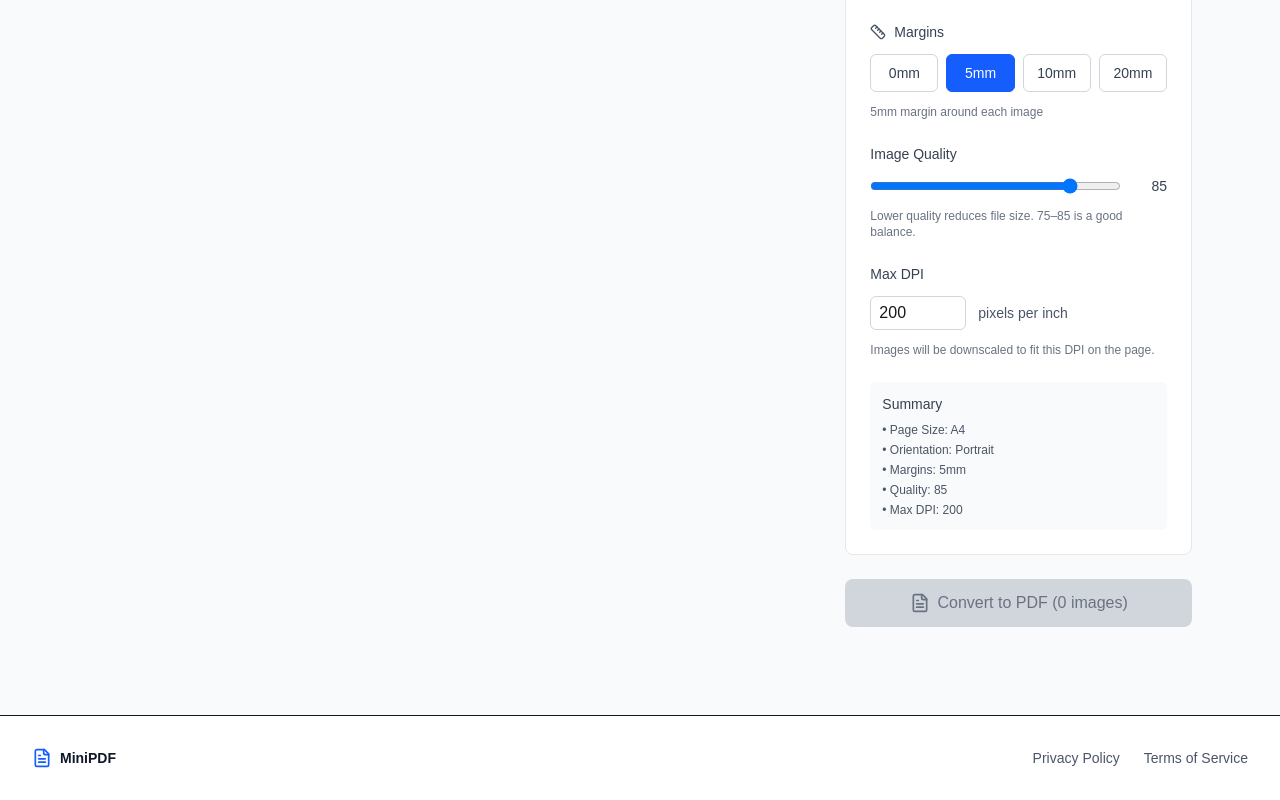
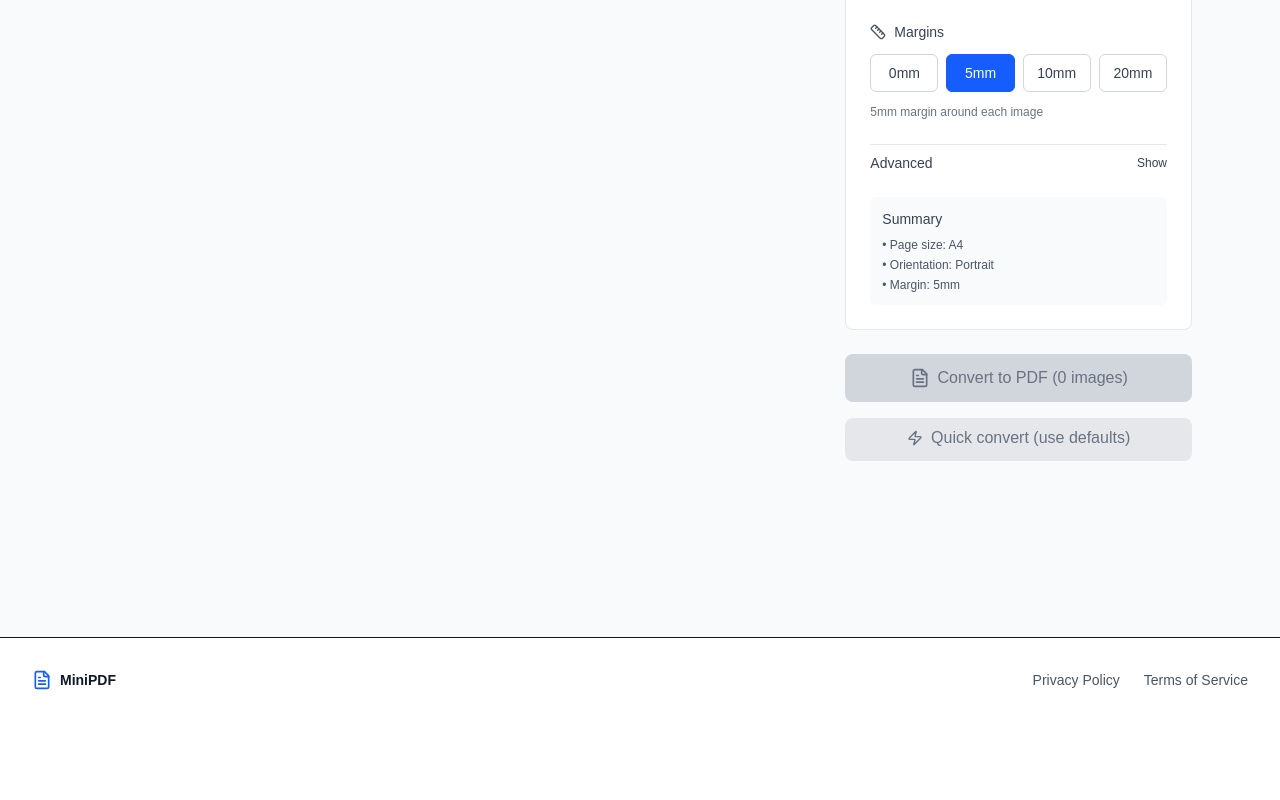
Before and after one commit to ramanbattina/minipdf, a Next.js app: page /jpg-to-pdf in a window 1280 px wide. Shown: the part 630-1430 px from the top of the page. After the commit the page ends 1352 px from the top, so only its background shows below. Built offline with nearby package versions, Linux system fonts and the light colour scheme.

Commit message:
Enhancement: Introduce quick convert feature and advanced options for image quality and DPI settings in JPG to PDF converter

```diff
--- a/src/components/JpgToPdfConverter.tsx
+++ b/src/components/JpgToPdfConverter.tsx
@@ -1,7 +1,7 @@
 'use client';
 
 import { useState, useCallback } from 'react';
-import { Download, FileText, AlertCircle, CheckCircle } from 'lucide-react';
+import { Download, FileText, AlertCircle, CheckCircle, Zap } from 'lucide-react';
 import Dropzone from './Dropzone';
 import ThumbnailList from './ThumbnailList';
 import OptionsPanel from './OptionsPanel';
@@ -53,7 +53,7 @@ export default function JpgToPdfConverter() {
     setConversionResult(null);
   }, []);
 
-  const handleConvert = async () => {
+  const runConvert = async (override?: Partial<PDFOptions>) => {
     if (images.length === 0) return;
 
     setIsConverting(true);
@@ -61,6 +61,7 @@ export default function JpgToPdfConverter() {
     setConversionResult(null);
 
     try {
+      const effectiveOptions: PDFOptions = { ...options, ...(override || {}) } as PDFOptions;
       const totalSize = calculateTotalSize(images.map(img => img.file));
       const useClientMode = isClientMode(totalSize, maxClientMB);
 
@@ -68,7 +69,7 @@ export default function JpgToPdfConverter() {
         // Client-side conversion
         setProgress(10);
 
-        const { pdfBytes, fileName } = await generatePDFClient(images, options);
+        const { pdfBytes, fileName } = await generatePDFClient(images, effectiveOptions);
 
         setProgress(90);
 
@@ -93,7 +94,7 @@ export default function JpgToPdfConverter() {
         images.forEach((image, index) => {
           formData.append(`image_${index}`, image.file);
         });
-        formData.append('options', JSON.stringify(options));
+        formData.append('options', JSON.stringify(effectiveOptions));
 
         const response = await fetch('/api/convert/jpg-to-pdf', {
           method: 'POST',
@@ -134,6 +135,9 @@ export default function JpgToPdfConverter() {
     }
   };
 
+  const handleConvert = async () => runConvert();
+  const handleQuickConvert = async () => runConvert(DEFAULT_OPTIONS);
+
   const handleDownload = () => {
     if (conversionResult?.success && conversionResult.pdfBlob) {
       const url = URL.createObjectURL(conversionResult.pdfBlob);
@@ -160,7 +164,7 @@ export default function JpgToPdfConverter() {
   const useClientMode = isClientMode(totalSize, maxClientMB);
 
   return (
-    <div className="max-w-6xl mx-auto p-6 space-y-8">
+    <div className="max-w-6xl mx-auto p-6 pb-28 space-y-8">
       {/* Header */}
       <div className="text-center space-y-4">
         <h1 className="text-3xl font-bold text-gray-900">JPG to PDF Converter</h1>
@@ -253,6 +257,23 @@ export default function JpgToPdfConverter() {
               </span>
             </button>
 
+            {/* Quick Convert */}
+            <button
+              onClick={handleQuickConvert}
+              disabled={images.length === 0 || isConverting}
+              className={cn(
+                'w-full py-2 px-4 rounded-lg font-medium transition-colors',
+                images.length === 0 || isConverting
+                  ? 'bg-gray-200 text-gray-500 cursor-not-allowed'
+                  : 'bg-gray-100 text-gray-800 hover:bg-gray-200'
+              )}
+            >
+              <span className="inline-flex items-center space-x-2">
+                <Zap className="w-4 h-4" />
+                <span>Quick convert (use defaults)</span>
+              </span>
+            </button>
+
             {/* Progress Bar */}
             {isConverting && (
               <ProgressBar
@@ -311,6 +332,38 @@ export default function JpgToPdfConverter() {
           </div>
         </div>
       </div>
+      {/* Fixed Bottom Convert Bar */}
+      {images.length > 0 && (
+        <div className="fixed bottom-0 left-0 right-0 bg-white/90 backdrop-blur border-t border-gray-200">
+          <div className="max-w-6xl mx-auto p-4 flex flex-col sm:flex-row gap-3 items-stretch sm:items-center justify-between">
+            <div className="text-sm text-gray-700">
+              {images.length} image{images.length !== 1 ? 's' : ''} • {formatFileSize(totalSize)}
+            </div>
+            <div className="flex gap-3 w-full sm:w-auto">
+              <button
+                onClick={handleQuickConvert}
+                disabled={isConverting}
+                className={cn(
+                  'flex-1 sm:flex-none px-4 py-2 rounded-lg border border-gray-300 text-gray-800 hover:bg-gray-50 transition-colors',
+                  isConverting && 'opacity-50 cursor-not-allowed'
+                )}
+              >
+                Quick convert
+              </button>
+              <button
+                onClick={handleConvert}
+                disabled={isConverting}
+                className={cn(
+                  'flex-1 sm:flex-none px-4 py-2 rounded-lg text-white bg-red-600 hover:bg-red-700 transition-colors font-medium',
+                  isConverting && 'opacity-50 cursor-not-allowed'
+                )}
+              >
+                {isConverting ? 'Converting…' : 'Convert to PDF'}
+              </button>
+            </div>
+          </div>
+        </div>
+      )}
     </div>
   );
 }
--- a/src/components/OptionsPanel.tsx
+++ b/src/components/OptionsPanel.tsx
@@ -2,6 +2,7 @@
 
 import { PDFOptions } from '@/types';
 import { Settings, FileText, RotateCw, Ruler } from 'lucide-react';
+import { useState } from 'react';
 
 interface OptionsPanelProps {
   options: PDFOptions;
@@ -10,6 +11,7 @@ interface OptionsPanelProps {
 }
 
 export default function OptionsPanel({ options, onOptionsChange, disabled = false }: OptionsPanelProps) {
+  const [showAdvanced, setShowAdvanced] = useState(false);
   const handlePageSizeChange = (pageSize: PDFOptions['pageSize']) => {
     onOptionsChange({ ...options, pageSize });
   };
@@ -30,6 +32,16 @@ export default function OptionsPanel({ options, onOptionsChange, disabled = fals
   const handleMaxDPIChange = (maxDPI: number) => {
     const clamped = Math.max(72, Math.min(600, Math.round(maxDPI)));
     onOptionsChange({ ...options, maxDPI: clamped });
+  };
+
+  const applyPreset = (preset: 'smallest' | 'balanced' | 'best') => {
+    if (preset === 'smallest') {
+      onOptionsChange({ ...options, quality: 75, maxDPI: 150 });
+    } else if (preset === 'balanced') {
+      onOptionsChange({ ...options, quality: 85, maxDPI: 200 });
+    } else {
+      onOptionsChange({ ...options, quality: 92, maxDPI: 300 });
+    }
   };
 
   return (
@@ -138,11 +150,48 @@ export default function OptionsPanel({ options, onOptionsChange, disabled = fals
         </p>
       </div>
 
+      {/* Advanced */}
+      <div className="pt-2 border-t border-gray-200">
+        <button
+          type="button"
+          onClick={() => setShowAdvanced(v => !v)}
+          className={`w-full text-left text-sm font-medium ${showAdvanced ? 'text-blue-700' : 'text-gray-700'} flex items-center justify-between`}
+          disabled={disabled}
+        >
+          <span>Advanced</span>
+          <span className="text-xs">{showAdvanced ? 'Hide' : 'Show'}</span>
+        </button>
+
+        {showAdvanced && (
+          <div className="mt-4 space-y-4">
+            {/* Presets */}
+            <div className="space-y-2">
+              <label className="text-sm font-medium text-gray-700">Presets</label>
+              <div className="grid grid-cols-3 gap-2">
+                <button
+                  type="button"
+                  onClick={() => applyPreset('smallest')}
+                  disabled={disabled}
+                  className="px-3 py-2 text-sm rounded-md border border-gray-300 hover:bg-gray-50"
+                >Smallest</button>
+                <button
+                  type="button"
+                  onClick={() => applyPreset('balanced')}
+                  disabled={disabled}
+                  className="px-3 py-2 text-sm rounded-md border border-gray-300 hover:bg-gray-50"
+                >Balanced</button>
+                <button
+                  type="button"
+                  onClick={() => applyPreset('best')}
+                  disabled={disabled}
+                  className="px-3 py-2 text-sm rounded-md border border-gray-300 hover:bg-gray-50"
+                >Best quality</button>
+              </div>
+            </div>
+
             {/* Compression */}
-      <div className="space-y-3">
-        <div className="flex items-center space-x-2">
-          <label className="text-sm font-medium text-gray-700">Image Quality</label>
-        </div>
+            <div className="space-y-2">
+              <label className="text-sm font-medium text-gray-700">Image quality</label>
               <div className="flex items-center space-x-3">
                 <input
                   type="range"
@@ -156,14 +205,12 @@ export default function OptionsPanel({ options, onOptionsChange, disabled = fals
                 />
                 <span className="text-sm text-gray-700 w-10 text-right">{options.quality ?? 85}</span>
               </div>
-        <p className="text-xs text-gray-500">Lower quality reduces file size. 75–85 is a good balance.</p>
+              <p className="text-xs text-gray-500">Lower = smaller PDF. 75–85 is a good balance.</p>
             </div>
 
             {/* Max DPI */}
-      <div className="space-y-3">
-        <div className="flex items-center space-x-2">
+            <div className="space-y-2">
               <label className="text-sm font-medium text-gray-700">Max DPI</label>
-        </div>
               <div className="flex items-center space-x-3">
                 <input
                   type="number"
@@ -175,20 +222,27 @@ export default function OptionsPanel({ options, onOptionsChange, disabled = fals
                   disabled={disabled}
                   className="w-24 px-2 py-1 border border-gray-300 rounded-md"
                 />
-          <span className="text-sm text-gray-600">pixels per inch</span>
+                <span className="text-sm text-gray-600">pixels/inch</span>
               </div>
-        <p className="text-xs text-gray-500">Images will be downscaled to fit this DPI on the page.</p>
+              <p className="text-xs text-gray-500">Images are downscaled to this resolution on the page.</p>
+            </div>
+          </div>
+        )}
       </div>
 
       {/* Summary */}
       <div className="bg-gray-50 rounded-md p-3">
         <h4 className="text-sm font-medium text-gray-700 mb-2">Summary</h4>
         <div className="text-xs text-gray-600 space-y-1">
-          <p>• Page Size: {options.pageSize === 'Fit' ? 'Fit to Image' : options.pageSize}</p>
+          <p>• Page size: {options.pageSize === 'Fit' ? 'Fit to Image' : options.pageSize}</p>
           <p>• Orientation: {options.orientation}</p>
-          <p>• Margins: {options.margins}mm</p>
+          <p>• Margin: {options.margins}mm</p>
+          {showAdvanced && (
+            <>
               <p>• Quality: {options.quality ?? 85}</p>
               <p>• Max DPI: {options.maxDPI ?? 200}</p>
+            </>
+          )}
         </div>
       </div>
     </div>
```
Lines whose indentation alone changed are shown as unchanged.
